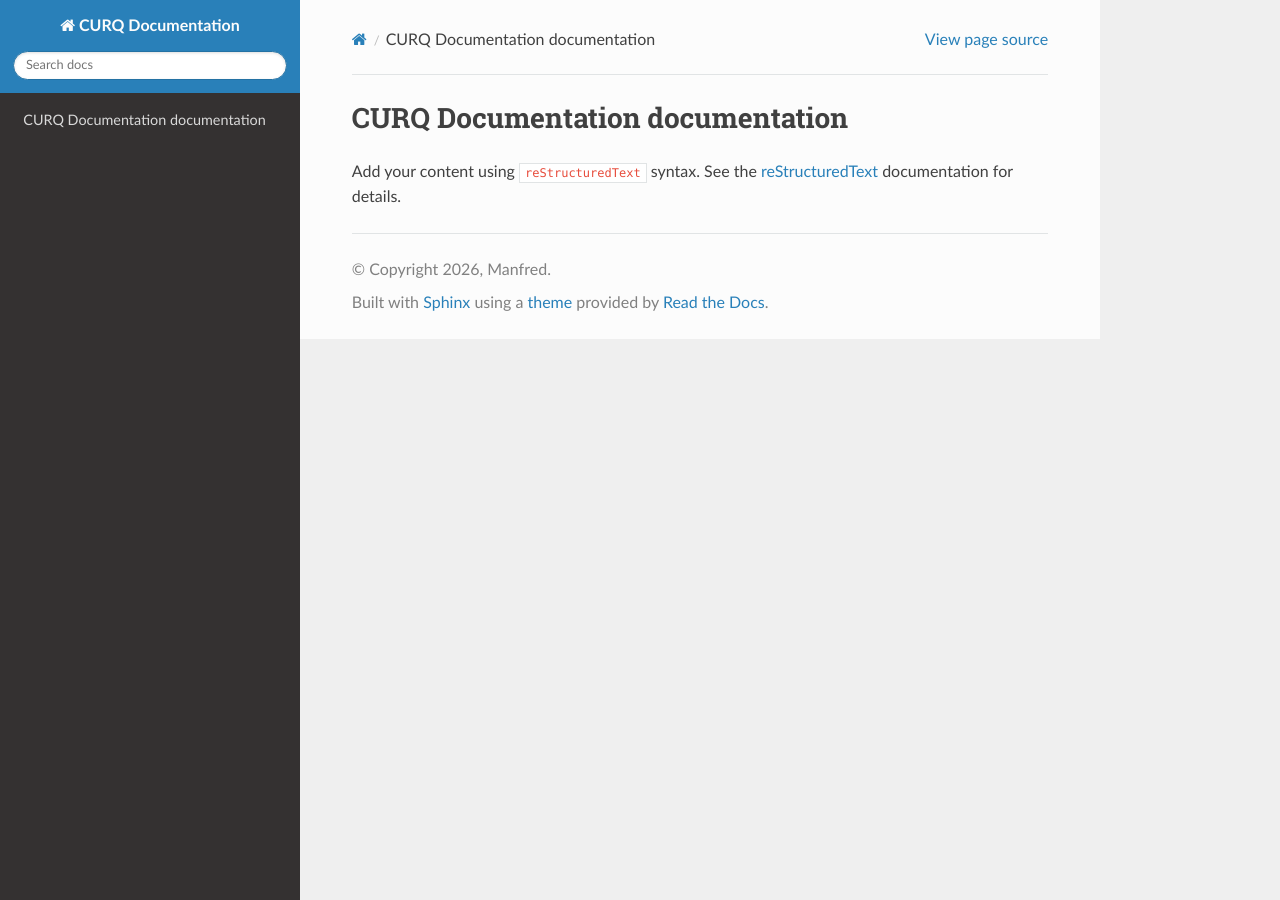
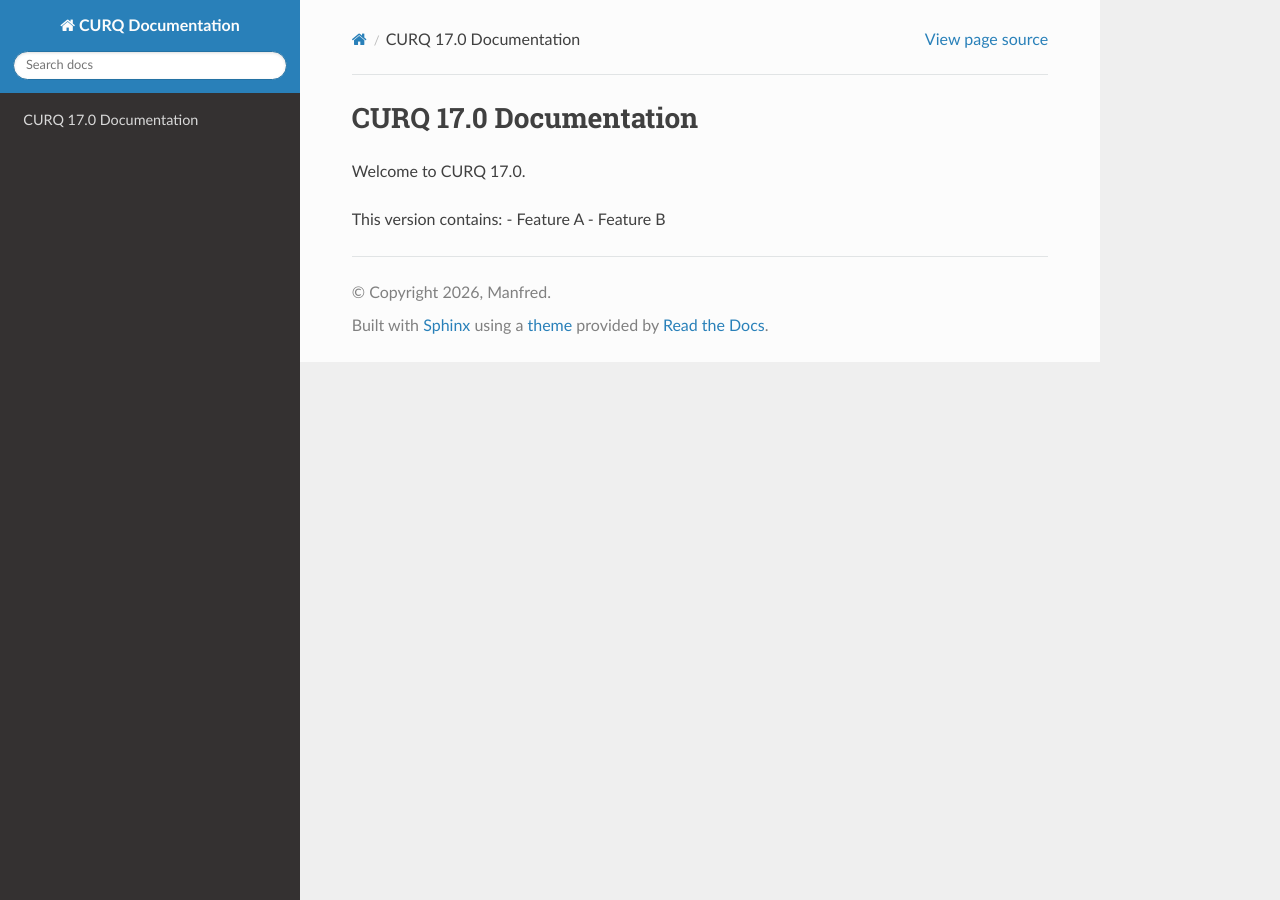
Before and after one commit to ManfredNelvin-Dev/sphinx-repo, a Sphinx documentation site: the page built from source/index.rst, in a window 1280 px wide. Built offline with Sphinx 7.4.7 and the Read the Docs theme 3.1.0, drawn with Linux system fonts in a browser that asks for light colours.

Commit message:
Update 17.0 documentation

```diff
--- a/source/index.rst
+++ b/source/index.rst
@@ -1,16 +1,8 @@
-.. CURQ Documentation documentation master file, created by
-   sphinx-quickstart on Fri Sep 25 07:48:05 2026.
-   You can adapt this file completely to your liking, but it should at least
-   contain the root `toctree` directive.
+CURQ 17.0 Documentation
+=======================
 
-CURQ Documentation documentation
-================================
+Welcome to CURQ 17.0.
 
-Add your content using ``reStructuredText`` syntax. See the
-`reStructuredText <https://www.sphinx-doc.org/en/master/usage/restructuredtext/index.html>`_
-documentation for details.
-
-
-.. toctree::
-   :maxdepth: 2
-   :caption: Contents:
+This version contains:
+- Feature A
+- Feature B
```
